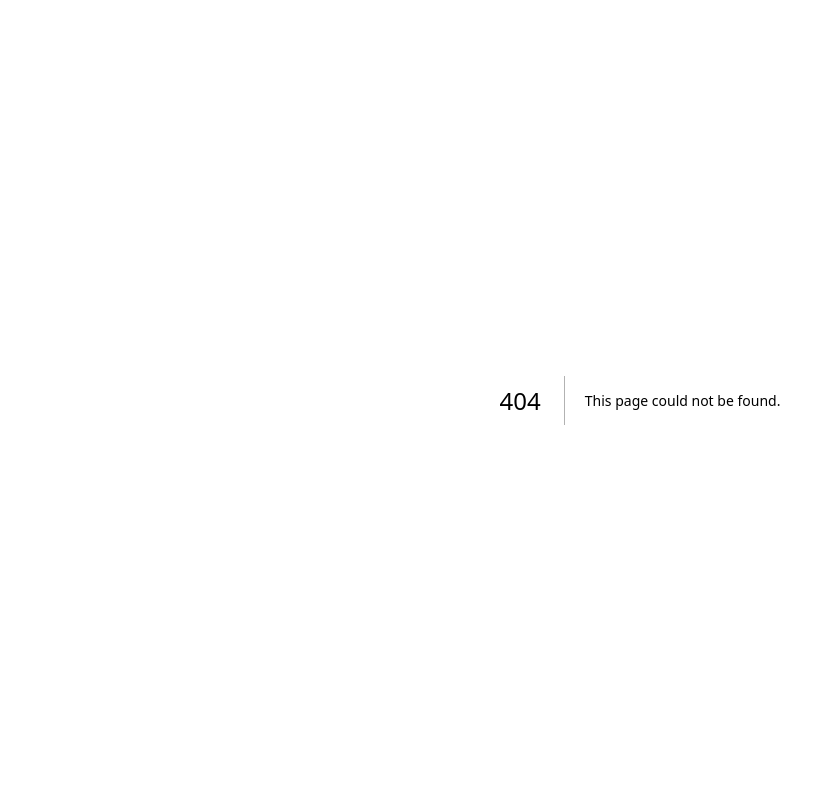
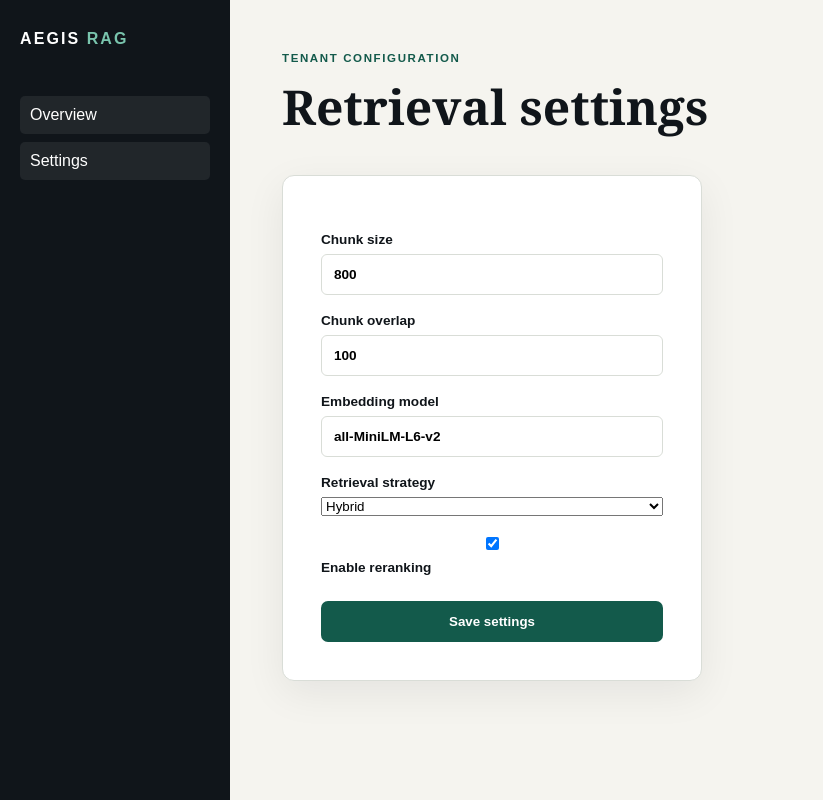
Before and after one commit to Muhammad-Tayyab1/aegis-rag, a Next.js app in the folder apps/frontend/: page /settings in a window 1280 px wide. Before the commit this address had no page. Shown: the whole page, without its empty margins (0-823 px from the left). Built offline with nearby package versions, Linux system fonts and the light colour scheme; no server answers.

Commit message:
feat: add admin retrieval settings page

```diff
--- /dev/null
+++ b/apps/frontend/app/settings/page.tsx
@@ -0,0 +1,111 @@
+"use client";
+import { useEffect, useState } from "react";
+import { apiFetch } from "../../lib/api";
+type Config = {
+  chunkSize: number;
+  chunkOverlap: number;
+  embeddingModel: string;
+  retrievalStrategy: string;
+  rerankEnabled: boolean;
+};
+export default function Settings() {
+  const [form, setForm] = useState<Config>({
+    chunkSize: 800,
+    chunkOverlap: 100,
+    embeddingModel: "all-MiniLM-L6-v2",
+    retrievalStrategy: "hybrid",
+    rerankEnabled: true,
+  });
+  const [msg, setMsg] = useState("");
+  useEffect(() => {
+    apiFetch("/tenants/me")
+      .then((r) => r.json())
+      .then(setForm);
+  }, []);
+  async function save(e: React.FormEvent) {
+    e.preventDefault();
+    const r = await apiFetch("/tenants/config", {
+      method: "PATCH",
+      headers: { "content-type": "application/json" },
+      body: JSON.stringify(form),
+    });
+    setMsg(r.ok ? "Settings saved" : "Administrator access required");
+  }
+  return (
+    <main className="dashboard">
+      <aside>
+        <div className="brand">
+          AEGIS <span>RAG</span>
+        </div>
+        <nav>
+          <a href="/dashboard">Overview</a>
+          <a href="/settings">Settings</a>
+        </nav>
+      </aside>
+      <section>
+        <div className="eyebrow">TENANT CONFIGURATION</div>
+        <h1>Retrieval settings</h1>
+        <form className="card" onSubmit={save}>
+          <label>
+            Chunk size
+            <input
+              type="number"
+              min="100"
+              max="5000"
+              value={form.chunkSize}
+              onChange={(e) =>
+                setForm({ ...form, chunkSize: Number(e.target.value) })
+              }
+            />
+          </label>
+          <label>
+            Chunk overlap
+            <input
+              type="number"
+              min="0"
+              max="1000"
+              value={form.chunkOverlap}
+              onChange={(e) =>
+                setForm({ ...form, chunkOverlap: Number(e.target.value) })
+              }
+            />
+          </label>
+          <label>
+            Embedding model
+            <input
+              value={form.embeddingModel}
+              onChange={(e) =>
+                setForm({ ...form, embeddingModel: e.target.value })
+              }
+            />
+          </label>
+          <label>
+            Retrieval strategy
+            <select
+              value={form.retrievalStrategy}
+              onChange={(e) =>
+                setForm({ ...form, retrievalStrategy: e.target.value })
+              }
+            >
+              <option value="hybrid">Hybrid</option>
+              <option value="vector">Vector</option>
+              <option value="keyword">Keyword</option>
+            </select>
+          </label>
+          <label>
+            <input
+              type="checkbox"
+              checked={form.rerankEnabled}
+              onChange={(e) =>
+                setForm({ ...form, rerankEnabled: e.target.checked })
+              }
+            />{" "}
+            Enable reranking
+          </label>
+          <button className="button">Save settings</button>
+          {msg && <p>{msg}</p>}
+        </form>
+      </section>
+    </main>
+  );
+}
```
